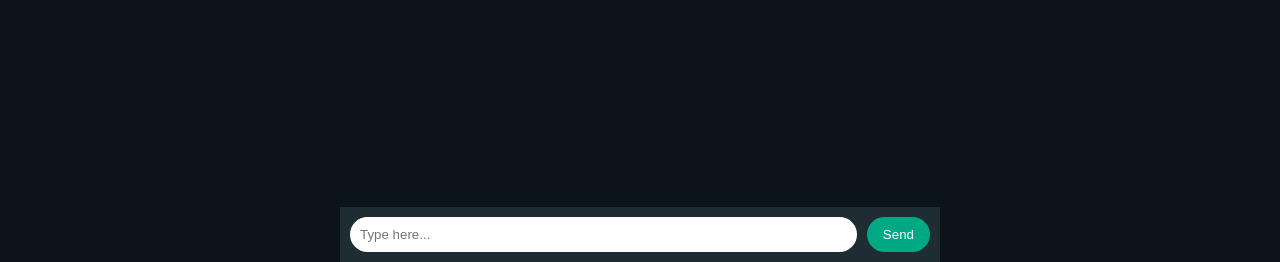
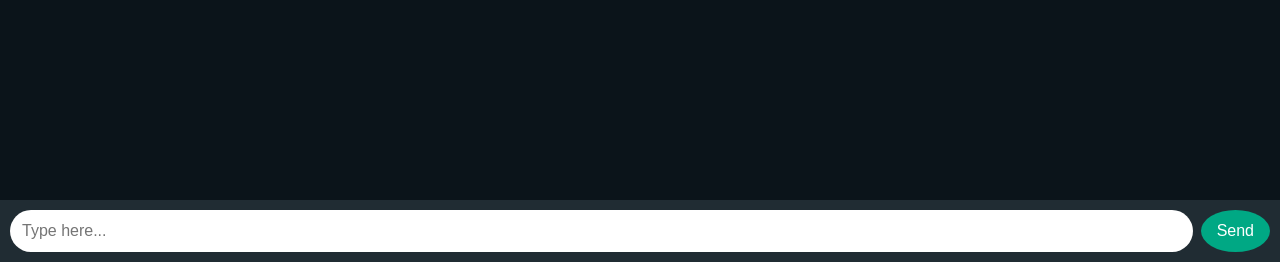
Before and after one commit to Collins-dev-Collins/vicha-chat, a Flask app: page / in a window 1280 px wide. Shown: the part 538-800 px from the top of the page. Run offline with Flask 3, Linux system fonts and the light colour scheme.

Commit message:
Improved layout 2

```diff
--- a/static/style.css
+++ b/static/style.css
@@ -5,9 +5,9 @@ body {
 }
 
 .chat-container{
-    max-width: 600px;
-    margin: auto;
-    height: 100vh;
+
+    height:100vh;
+    max-width: 100%;
     display: flex;
     flex-direction: column;
 }
@@ -16,7 +16,13 @@ body {
     padding: 10px;
     overflow-y: auto;
 }
-
+.message{
+    padding:  10px 14px;
+    border-radius: 12px;
+    margin: 6px 0;
+    max-width: 80%;
+    word-wrap: break-word;
+}
 .user{
     background: #005c4b;
     color: white;
@@ -32,20 +38,26 @@ body {
     display: flex;
     padding: 10px;
     background: #202c33;
+
+    position: sticky;
+    bottom: 0;
 }
 input{
     flex: 1;
-    padding: 10px;
-    border-radius: 20px;
+    padding: 12px;
+    border-radius: 25px;
     border: none;
     outline: none;
+    font-size: 16px;
+
 }
 button {
-    margin-left: 10px;
-    padding: 10px 16px;
+    margin-left: 8px;
+    padding: 12px 16px;
     border: none;
-    border-radius: 20px;
+    border-radius: 50%;
     background: #00a884;
+    font-size: 16px;
     color: white;
     cursor: pointer;
 }
--- a/templates/index.html
+++ b/templates/index.html
@@ -6,6 +6,7 @@
             rel="stylesheet"
             href="{{ url_for('static',filename='style.css')}}"
             >
+        <meta name="viewport" content="width=device-width, initial-scale=1.0">
     </head>
     <body>
         <div class="chat-container">
@@ -22,10 +23,14 @@
                 {% endfor %}
             </div>
             <form method="POST" class="input-box">
-                <input type="text" name="message" placeholder="Type here...">
+                <input type="text" name="message" placeholder="Type here..." required autocomplete="off">
                 <button type="submit">Send</button>
 
             </form>
         </div>
     </body>
+    <script>
+        const messages = document.querySelector(".messages");
+        messages.scrollTop = messages.scrollHeight;
+    </script>
 </html>
```
